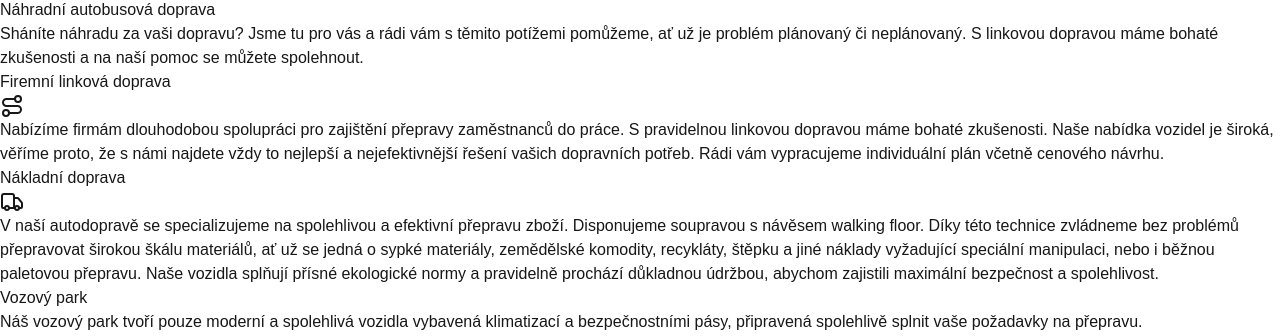
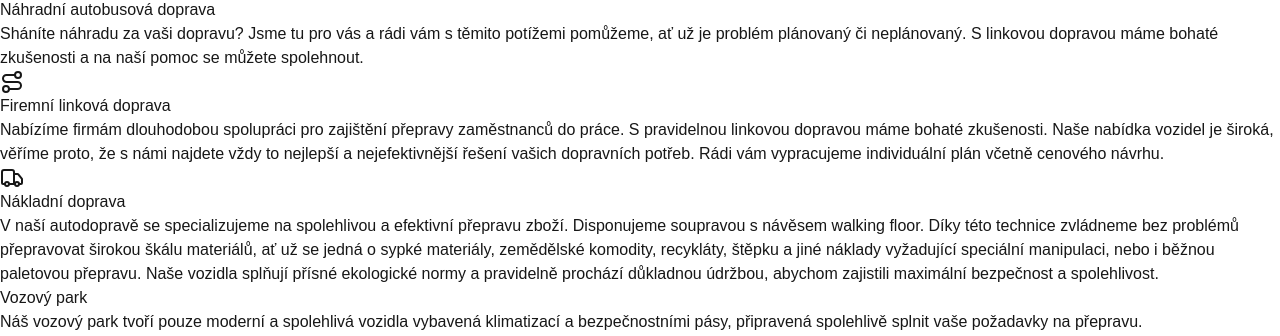
Before and after one commit to lukaskourilcz/autodoprava-kopecek, a Next.js app: page / in a window 1280 px wide. Shown: the part 1577-1913 px from the top of the page. Built offline with nearby package versions, Linux system fonts and the light colour scheme.

Commit message:
services grid wip

```diff
--- a/src/app/sluzby/page.tsx
+++ b/src/app/sluzby/page.tsx
@@ -45,42 +45,42 @@
 
   const irregularTransportSections = [
     {
-      icon: <Backpack className="w-20 h-20 text-gray-600" />,
+      icon: <Backpack className="w-6 h-6 text-gray-600" />,
       title: t("services.irregularBusTransport.schoolTransport.title"),
       description: t(
         "services.irregularBusTransport.schoolTransport.description"
       ),
     },
     {
-      icon: <Volleyball className="w-20 h-20 text-gray-600" />,
+      icon: <Volleyball className="w-6 h-6 text-gray-600" />,
       title: t("services.irregularBusTransport.sportsTransport.title"),
       description: t(
         "services.irregularBusTransport.sportsTransport.description"
       ),
     },
     {
-      icon: <Building2 className="w-20 h-20 text-gray-600" />,
+      icon: <Building2 className="w-12 h-12 text-gray-600" />,
       title: t("services.irregularBusTransport.groupsTransport.title"),
       description: t(
         "services.irregularBusTransport.groupsTransport.description"
       ),
     },
     {
-      icon: <PlaneTakeoff className="w-20 h-20 text-gray-600" />,
+      icon: <PlaneTakeoff className="w-6 h-6 text-gray-600" />,
       title: t("services.irregularBusTransport.airportTransfers.title"),
       description: t(
         "services.irregularBusTransport.airportTransfers.description"
       ),
     },
     {
-      icon: <BookHeart className="w-20 h-20 text-gray-600" />,
+      icon: <BookHeart className="w-6 h-6 text-gray-600" />,
       title: t("services.irregularBusTransport.weddingTransport.title"),
       description: t(
         "services.irregularBusTransport.weddingTransport.description"
       ),
     },
     {
-      icon: <Bus className="w-20 h-20 text-gray-600" />,
+      icon: <Bus className="w-6 h-6 text-gray-600" />,
       title: t("services.irregularBusTransport.replacementTransport.title"),
       description: t(
         "services.irregularBusTransport.replacementTransport.description"
@@ -111,65 +111,42 @@
             </div>
           ))}
         </div>
-{/* Nepravidelná autobusová doprava */}
         <div className="mb-12">
-  <h3 className="text-3xl font-bold text-gray-800 mb-6">
+  <h3 className="text-4xl font-bold text-gray-800 mb-12 text-center">
     {t("services.irregularBusTransport.title")}
   </h3>
-  <div className="space-y-12">
+  <div className="grid grid-cols-1 sm:grid-cols-2 md:grid-cols-4 gap-x-8 gap-y-12">
     {irregularTransportSections.map((section, index) => (
       <div
         key={index}
-        className={`flex flex-col md:flex-row ${
-          index % 2 === 0 ? "md:flex-row-reverse" : ""
-        } items-center`}
+        className="flex flex-col items-center text-center bg-white shadow-md rounded-lg p-6"
       >
-        <div className="md:w-1/3 flex justify-center mb-6 md:mb-0">
-          <div className="flex items-center justify-center">
-            {React.cloneElement(section.icon, {
-              className: "w-16 h-16 text-gray-600", // Resized icons
-            })}
-          </div>
-        </div>
-        <div className="md:w-2/3 text-center md:text-left">
-          <h4 className="text-2xl font-semibold text-gray-800 mb-2">
+        <div className="w-12 h-12 mb-4 text-gray-600">{section.icon}</div>
+        <h4 className="text-xl font-semibold text-gray-800 mb-2">
           {section.title}
         </h4>
-          <p className="text-gray-600">{section.description}</p>
-        </div>
+        <p className="text-gray-600 text-sm">{section.description}</p>
       </div>
     ))}
+    <div className="flex flex-col items-center text-center bg-white shadow-md rounded-lg p-6">
+      <div className="w-12 h-12 mb-4 text-gray-600">
+        <Route className="w-full h-full" />
       </div>
-</div>
-
-{/* Firemní linková doprava */}
-<div className="mb-12">
-  <h3 className="text-3xl font-bold text-gray-800 mb-6">
+      <h4 className="text-xl font-semibold text-gray-800 mb-2">
         {t("services.corporateTransport.title")}
-  </h3>
-  <div className="flex flex-col md:flex-row-reverse items-center">
-    <div className="md:w-1/3 flex justify-center mb-6 md:mb-0">
-      <Route className="w-16 h-16 text-gray-600" />
-    </div>
-    <div className="md:w-2/3 text-center md:text-left">
-      <p className="text-gray-600">
+      </h4>
+      <p className="text-gray-600 text-sm">
         {t("services.corporateTransport.description")}
       </p>
     </div>
+    <div className="flex flex-col items-center text-center bg-white shadow-md rounded-lg p-6">
+      <div className="w-12 h-12 mb-4 text-gray-600">
+        <Truck className="w-full h-full" />
       </div>
-</div>
-
-{/* Nákladní doprava */}
-<div>
-  <h3 className="text-3xl font-bold text-gray-800 mb-6">
+      <h4 className="text-xl font-semibold text-gray-800 mb-2">
         {t("services.cargoTransport.title")}
-  </h3>
-  <div className="flex flex-col md:flex-row items-center">
-    <div className="md:w-1/3 flex justify-center mb-6 md:mb-0">
-      <Truck className="w-16 h-16 text-gray-600" />
-    </div>
-    <div className="md:w-2/3 text-center md:text-left">
-      <p className="text-gray-600">
+      </h4>
+      <p className="text-gray-600 text-sm">
         {t("services.cargoTransport.description")}
       </p>
     </div>
@@ -177,6 +154,7 @@
 </div>
 
 
+
       </div>
     </section>
   );
```
Lines whose indentation alone changed are shown as unchanged.
